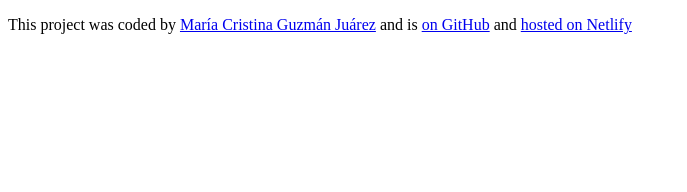
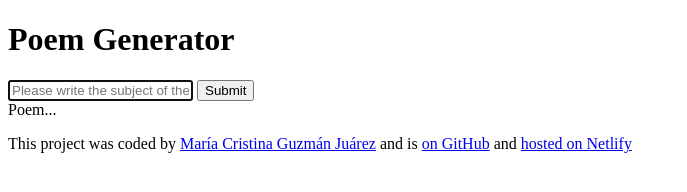
Before and after one commit to mcgj8847/SheCodesHWPoemGenerator, a plain HTML site: page Index.html in a window 1280 px wide. Shown: the whole page, without its empty margins (0-687 px from the left). Drawn offline with nearby package versions, Linux system fonts and the light colour scheme.

Commit message:
Update Index.html

```diff
--- a/Index.html
+++ b/Index.html
@@ -4,14 +4,24 @@
 <head>
   <meta charset="UTF-8">
   <meta name="viewport" content="width=device-width, initial-scale=1.0">
-  <title>Document</title>
+  <title>Poem Generator</title>
   <link href="src/styles.css" rel="stylesheet" type="text/css" />
   <script src="https://unpkg.com/axios/dist/axios.min.js"></script>
   <script src="https://unpkg.com/typewriter-effect@latest/dist/core.js"></script>
 </head>
 
 <body>
-
+  <header>
+    <h1>Poem Generator</h1>
+  </header>
+  <main>
+    <form>
+      <input type="text" placeholder="Please write the subject of the Poem (e.g.: flowers, summer, love)" autofocus
+        required id="subject" class="subject">
+      <input type="submit" id="submitButton" class="submitButton">
+    </form>
+    <div id="Poem" class="Poem">Poem...</div>
+  </main>
   <footer>
     <p>
       This project was coded by
```
